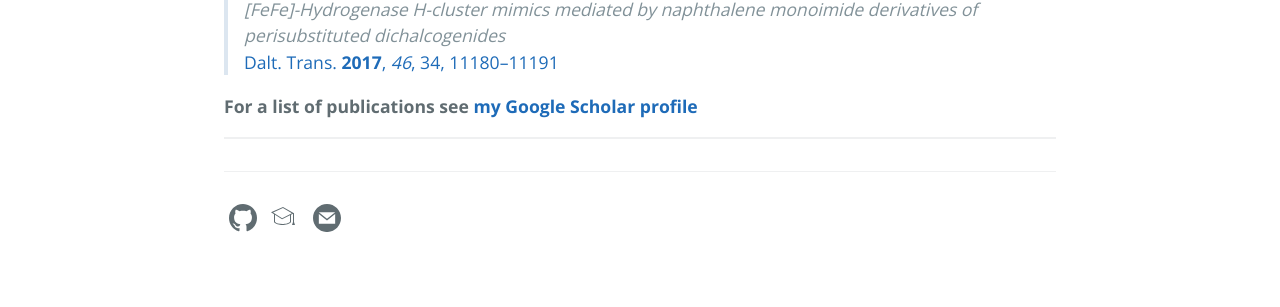
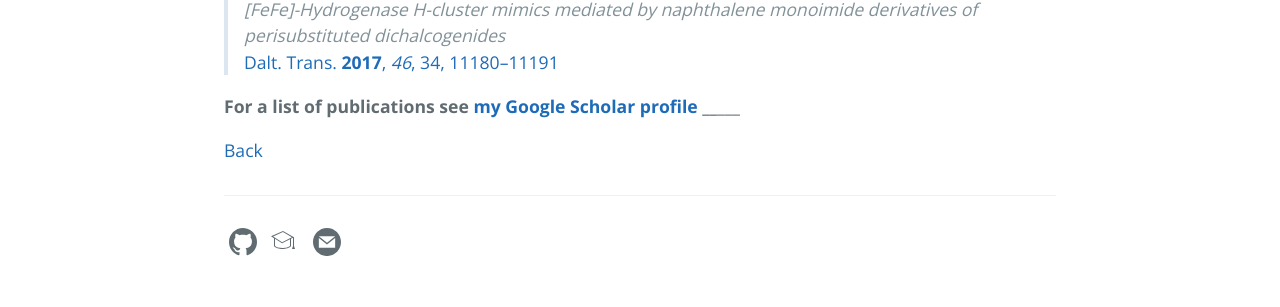
Before and after one commit to carolin-m/carolin-m.github.io, a Jekyll site: the page built from publications.md, in a window 1280 px wide. Shown: the part 1913-2220 px from the top of the page. Built offline with Jekyll 4.4.1, drawn with Linux system fonts in a browser that asks for light colours; before the commit the page ends 2199 px from its top, so only the background shows below that.

Commit message:
Update publications.md

```diff
--- a/publications.md
+++ b/publications.md
@@ -58,5 +58,6 @@ M. Hemmer, M. Lewenstein, R. Moshammer, T. Pfeifer, M. G. Pullen, J. Ullrich, B.
 > [Dalt. Trans. **2017**, *46*, 34, 11180–11191](http://xlink.rsc.org/?DOI=C7DT02079A)
 
 **For a list of publications see** [**my Google Scholar profile**](https://scholar.google.com/citations?hl=de&user=GTdILbgAAAAJ)
+_________
 
-_____
+[Back]({{ '/' | absolute_url }})
```
